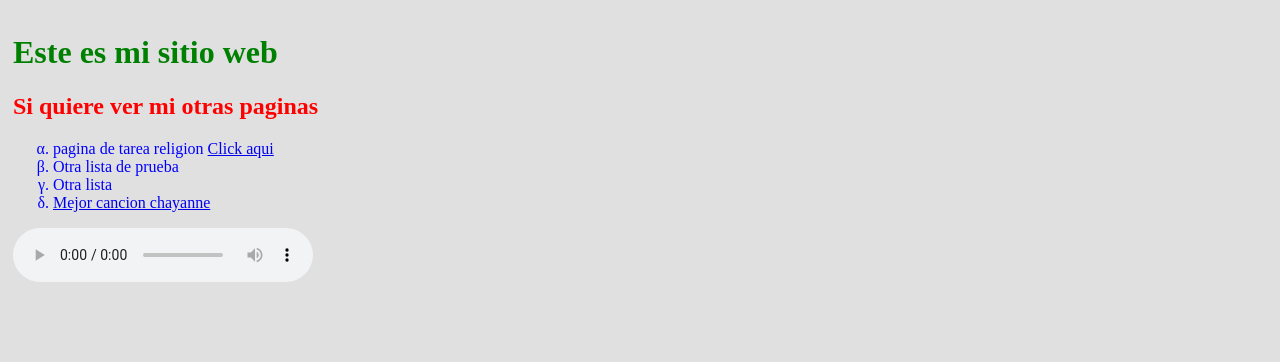
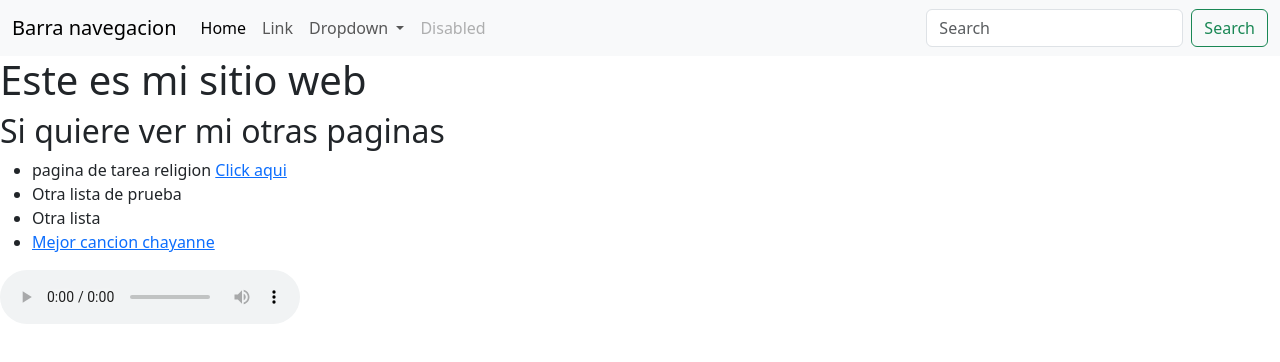
Before and after one commit to creativemarsh/creativemarsh.github.io, a plain HTML site: page index.html in a window 1280 px wide. Drawn offline with nearby package versions, Linux system fonts and the light colour scheme.

Commit message:
Homenaje a Chayanne con bootstrap

```diff
--- a/estilo.css
+++ b/estilo.css
@@ -25,4 +25,6 @@ li {
 
 #prueba {
     color: green;
+    margin: 100px;
+    padding: 100px;
 }
--- a/index.html
+++ b/index.html
@@ -5,22 +5,68 @@
     <meta charset="UTF-8">
     <meta name="viewport" content="width=device-width, initial-scale=1.0">
     <title>Document</title>
-    <link rel="stylesheet" type="text/css" href="estilo.css">
+    <link href="https://cdn.jsdelivr.net/npm/bootstrap@5.3.7/dist/css/bootstrap.min.css" rel="stylesheet"
+        integrity="sha384-LN+7fdVzj6u52u30Kp6M/trliBMCMKTyK833zpbD+pXdCLuTusPj697FH4R/5mcr" crossorigin="anonymous">
 </head>
 
 <body>
+
+    <nav class="navbar navbar-expand-lg bg-body-tertiary">
+        <div class="container-fluid">
+            <a class="navbar-brand" href="#">Barra navegacion</a>
+            <button class="navbar-toggler" type="button" data-bs-toggle="collapse"
+                data-bs-target="#navbarSupportedContent" aria-controls="navbarSupportedContent" aria-expanded="false"
+                aria-label="Toggle navigation">
+                <span class="navbar-toggler-icon"></span>
+            </button>
+            <div class="collapse navbar-collapse" id="navbarSupportedContent">
+                <ul class="navbar-nav me-auto mb-2 mb-lg-0">
+                    <li class="nav-item">
+                        <a class="nav-link active" aria-current="page" href="#mejor-cancion-chayanne">Home</a>
+                    </li>
+                    <li class="nav-item">
+                        <a class="nav-link" href="#">Link</a>
+                    </li>
+                    <li class="nav-item dropdown">
+                        <a class="nav-link dropdown-toggle" href="#" role="button" data-bs-toggle="dropdown"
+                            aria-expanded="false">
+                            Dropdown
+                        </a>
+                        <ul class="dropdown-menu">
+                            <li><a class="dropdown-item" href="#">Action</a></li>
+                            <li><a class="dropdown-item" href="#">Another action</a></li>
+                            <li>
+                                <hr class="dropdown-divider">
+                            </li>
+                            <li><a class="dropdown-item" href="#">Something else here</a></li>
+                        </ul>
+                    </li>
+                    <li class="nav-item">
+                        <a class="nav-link disabled" aria-disabled="true">Disabled</a>
+                    </li>
+                </ul>
+                <form class="d-flex" role="search">
+                    <input class="form-control me-2" type="search" placeholder="Search" aria-label="Search" />
+                    <button class="btn btn-outline-success" type="submit">Search</button>
+                </form>
+            </div>
+        </div>
+    </nav>
+
     <div class="otra-lista">
         <h1 id="prueba">Este es mi sitio web</h1>
-        <h2 >Si quiere ver mi otras paginas</h2>
+        <h2>Si quiere ver mi otras paginas</h2>
     </div>
     <ul>
-        <li >pagina de tarea religion <a
-                href="https://creativemarsh.github.io/Programacion/DSI/2_prueba.html" target="_blank"> Click aqui</a></li>
-        <li >Otra lista de prueba</li>
-        <li >Otra lista</li>
-        <li><a href="https://www.youtube.com/watch?v=_CgEJthuscE" target="_blank">Mejor cancion chayanne</a></li>
+        <li>pagina de tarea religion <a href="https://creativemarsh.github.io/Programacion/DSI/2_prueba.html"
+                target="_blank"> Click aqui</a></li>
+        <li i>Otra lista de prueba</li>
+        <li>Otra lista</li>
+        <li ><a href="https://www.youtube.com/watch?v=_CgEJthuscE" target="_blank" >Mejor cancion chayanne</a></li>
     </ul>
-    <audio src="assets/Chayanne - Provcame.mp3" controls></audio>
+    <audio src="assets/Chayanne - Provcame.mp3" id="prueba" controls ></audio>
+
+
 </body>
 
 </html>
```
